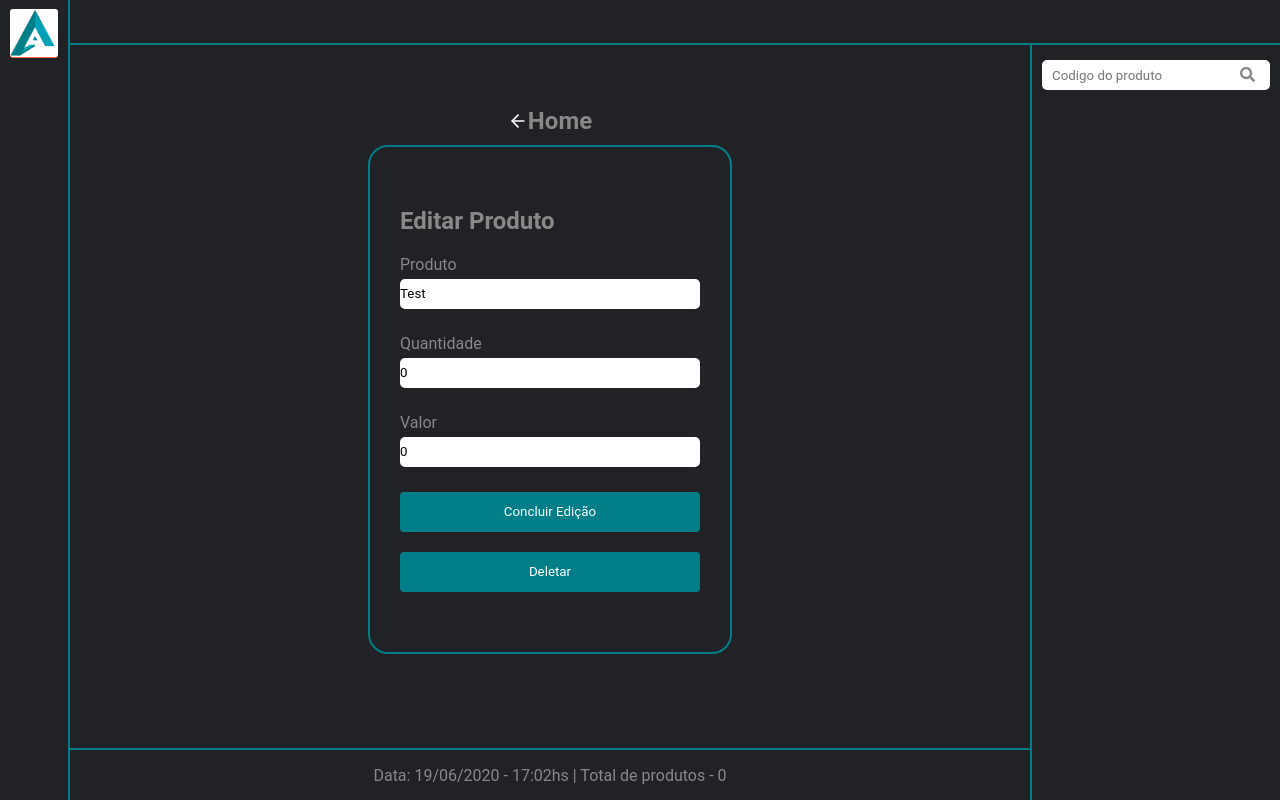
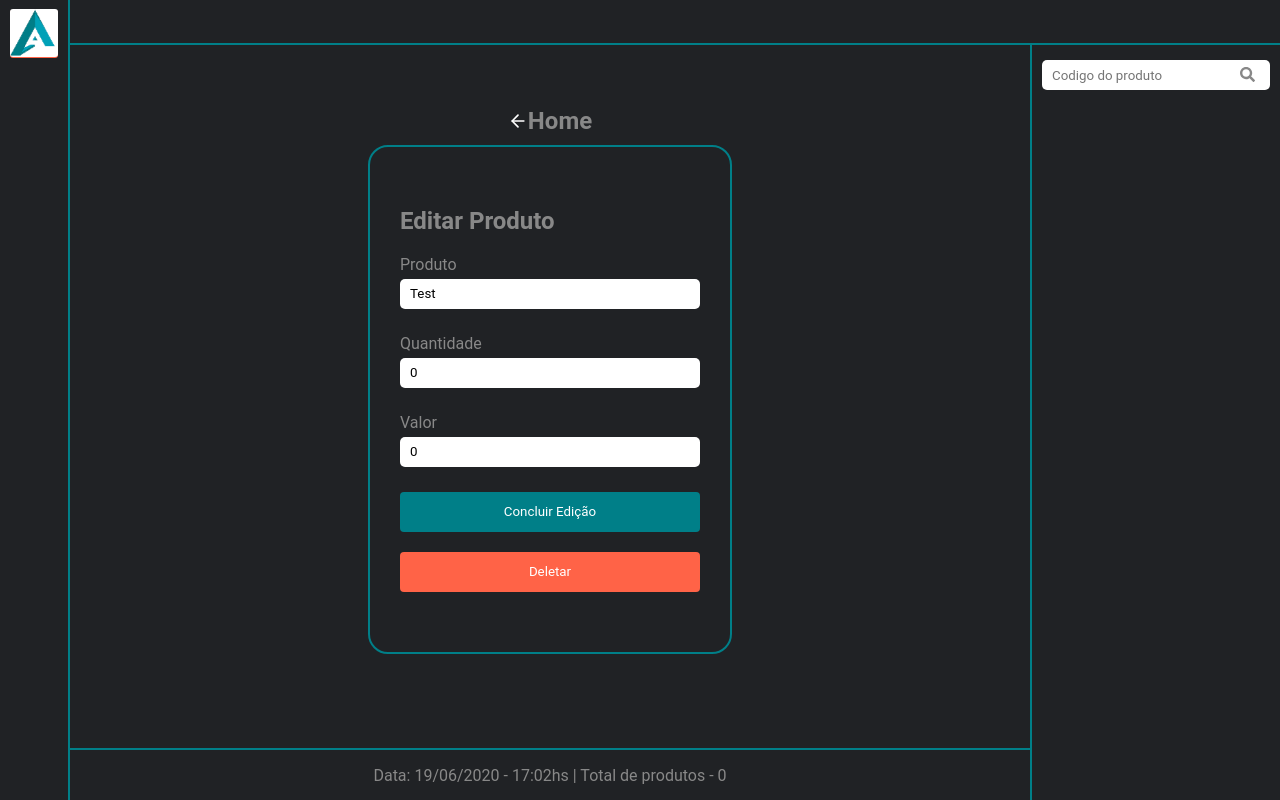
Before and after one commit to diogens/desafio, a React (Create React App) app: page /edit/1 in a window 1280 px wide. Built offline with nearby package versions, Linux system fonts and the light colour scheme; no server answers.

Commit message:
chore: ajuste na rota editar e  ajuste no posicionamento

```diff
--- a/src/pages/Edit/index.tsx
+++ b/src/pages/Edit/index.tsx
@@ -5,8 +5,7 @@ import React, {
   FormEvent,
   MouseEvent,
 } from "react";
-import { Link, useHistory } from "react-router-dom";
-
+import { Link, useHistory, useParams } from "react-router-dom";
 import { FiArrowLeft } from "react-icons/fi";
 
 import * as S from "./styled";
@@ -30,9 +29,11 @@ const Register: React.FC = () => {
 
   const history = useHistory();
 
+  const { id } = useParams();
+
   useEffect(() => {
     async function loadProduto() {
-      await api.get(`/api/produto/${2}`).then((response) => {
+      await api.get(`/api/produto/${id}`).then((response) => {
         setProduto(response.data);
         setFormulario(response.data);
       });
@@ -135,7 +136,9 @@ const Register: React.FC = () => {
               />
             </div>
             <button type="submit">Concluir Edição</button>
-            <button onClick={handleDelete}>Deletar</button>
+            <button style={{ background: "tomato" }} onClick={handleDelete}>
+              Deletar
+            </button>
           </S.Field>
         </form>
       </S.Border>
--- a/src/pages/Edit/styled.ts
+++ b/src/pages/Edit/styled.ts
@@ -5,7 +5,7 @@ export const WrapeContainer = styled.div`
   flex-direction: column;
   justify-content: center;
   align-items: center;
-  width: 100vh;
+  width: 100%;
   height: 80vh;
   span {
     display: flex;
@@ -41,6 +41,7 @@ export const Field = styled.div`
       height: 30px;
       border-radius: 5px;
       border: none;
+      padding: 10px;
     }
   }
   > button {
--- a/src/routes.tsx
+++ b/src/routes.tsx
@@ -10,7 +10,7 @@ export default function Routes() {
     <BrowserRouter>
       <Route exact path="/" component={Home} />
       <Route path="/register" component={Register} />
-      <Route path="/edit/:id/" component={Edit} />
+      <Route exact path="/edit/:id/" component={Edit} />
     </BrowserRouter>
   );
 }
```
